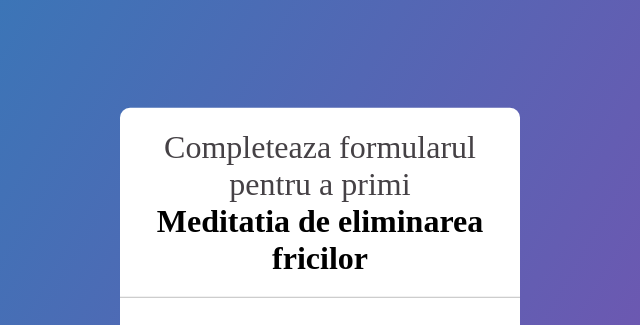
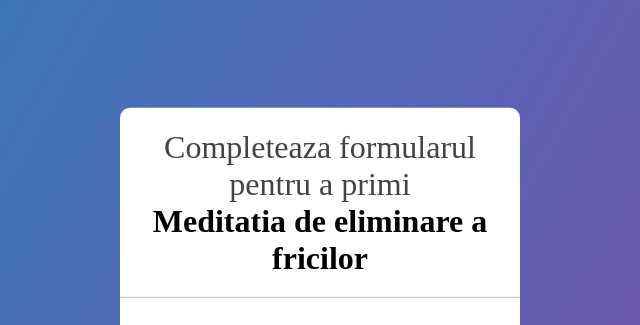
Before and after one commit to sorinupwork/centrultao, a website: page views/index.html in a window 1280 px wide. Shown: the top 325 px of the page, 320-960 px from the left. Drawn offline with Linux system fonts and the light colour scheme.

Commit message:
change text on header

```diff
--- a/views/index.html
+++ b/views/index.html
@@ -11,7 +11,7 @@
     <div class="center">
       <h1>
         <span id="header">Completeaza formularul pentru a primi</span> <br />
-        Meditatia de eliminarea fricilor
+        Meditatia de eliminare a fricilor
       </h1>
 
       <form action="/user" method="post">
```
